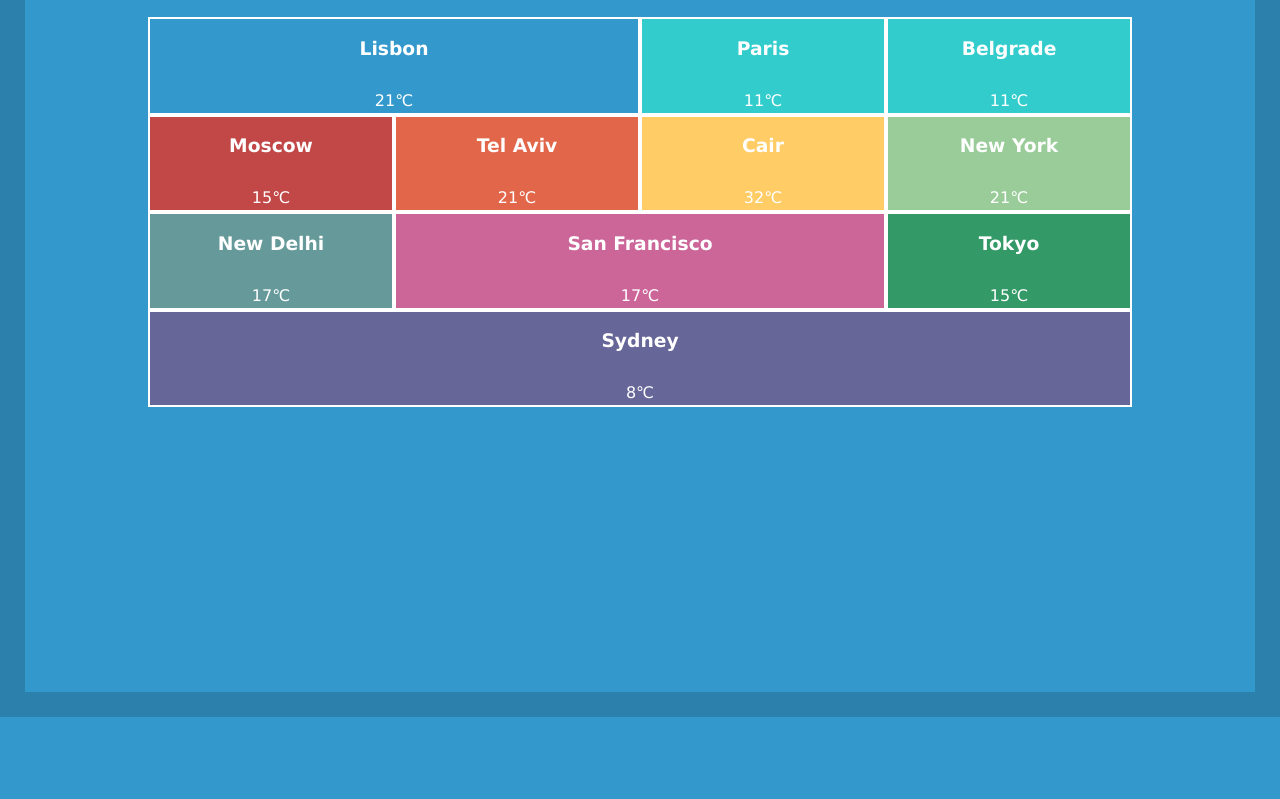
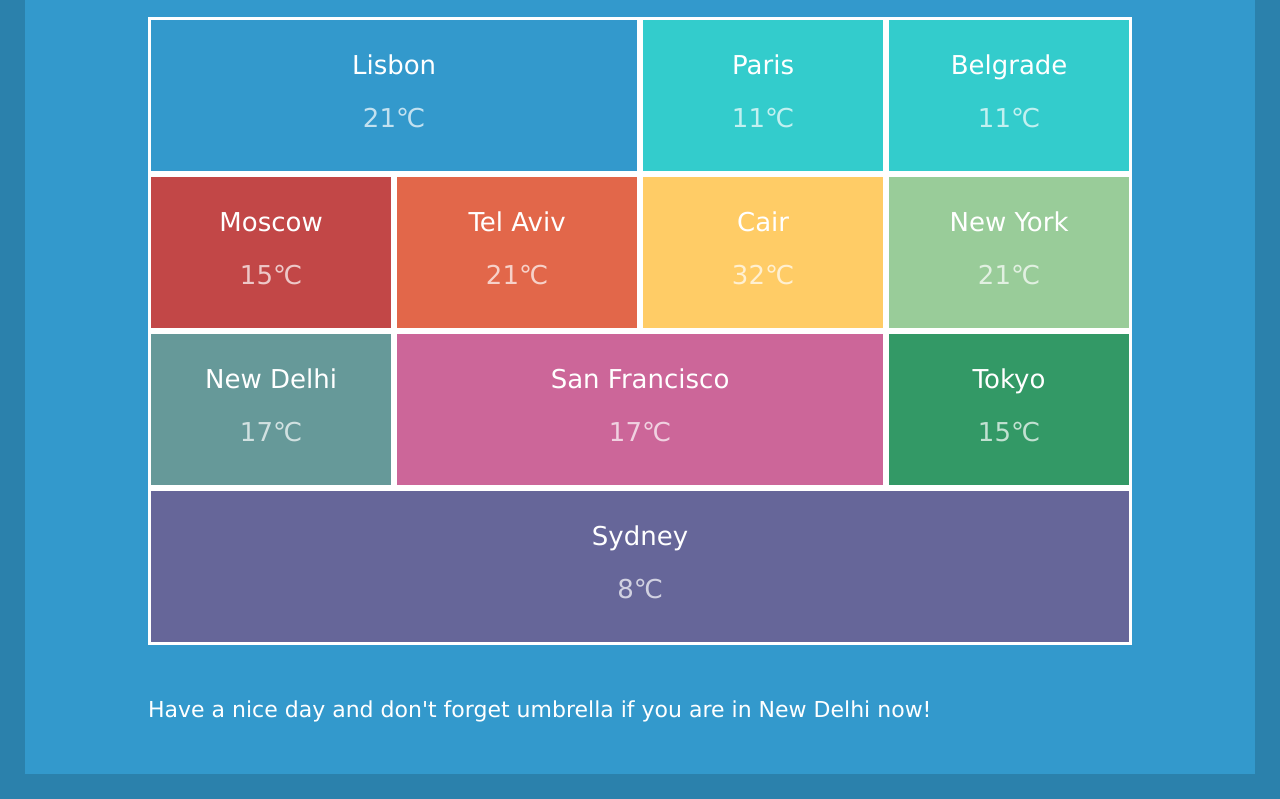
Before and after one commit to sashka792/css-weather-forecast, a plain HTML site: page index.html in a window 1280 px wide. Shown: the part 83-882 px from the top of the page. Before the commit the page ends 800 px from the top, so only its background shows below. Drawn offline with Linux system fonts and the light colour scheme; some icons are missing.

Commit message:
add styles for content

```diff
--- a/css/style.css
+++ b/css/style.css
@@ -30,6 +30,13 @@ header h1, i{
     font-size: 30px;
 }
 
+h3{
+    margin: 0;
+    padding: 0;
+    border: 0;
+    font-weight: normal;
+}
+
 .ba-container {
     margin: 0 auto;
     max-width: 1024px;
@@ -42,12 +49,40 @@ header h1, i{
     list-style: none;
     display: flex;
     flex-wrap: wrap;
+    background: #fff;
 }
 .ba-city{
-    border: 2px solid #fff;
+    border: 3px solid #fff;
     background-color: #33cccc;
     width: 25%;
     text-align: center
+}
+.ba-cities-list li{
+    text-align: center;
+    display: inline-block;
+    padding: 30px 10px;
+    border: 3px solid #fff;
+    font-size: 26px;
+}
+.ba-city .wi {
+    font-size:  40px;
+}
+.ba-cities-list li .ba-temp, .ba-cities-list li .wi{
+    vertical-align: middle;
+    color: rgba(255, 255, 255, 0.7);
+}
+.ba-cities-list:hover > li {
+    opacity: .6;
+}
+.ba-cities-list li:hover{
+    opacity: 1;
+}
+.ba-cities-list li:active{
+    background: #fff;
+}
+.ba-city h3{
+    font-size: 26px;
+    margin-bottom: 15px;
 }
 .ba-w50{
     width: 50%;
@@ -92,3 +127,9 @@ header h1, i{
 .sydney{
     background-color: #666699;
 }
+
+.ba-footer {
+    padding: 30px 0;
+    color: #ffffff;
+    font-size:  22px;
+}
--- a/index.html
+++ b/index.html
@@ -4,8 +4,9 @@
     <meta charset="UTF-8">
     <meta name="viewport" content="width=device-width, initial-scale=1.0">
     <meta http-equiv="X-UA-Compatible" content="ie=edge">
-    <title>Document</title>
+    <title>CSS Weather Forecast</title>
     <link rel="stylesheet" href="css/style.css">
+    <link rel="icon" href="http://academy.alexcss.com/wp-content/uploads/2015/09/favicon.png">
     <link rel="stylesheet" href="https://cdnjs.cloudflare.com/ajax/libs/weather-icons/2.0.5/css/weather-icons.min.css">
 </head>
 <body>
@@ -72,7 +73,9 @@
                 </li>
             </ul>
         </main>
-
+        <footer class="ba-footer">
+            <p>Have a nice day and don't forget umbrella if you are in New Delhi now!</p>
+        </footer>
     </div>
 </body>
 </html>
```
